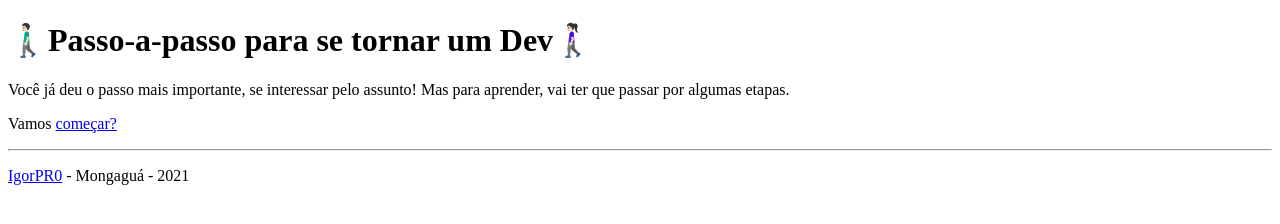
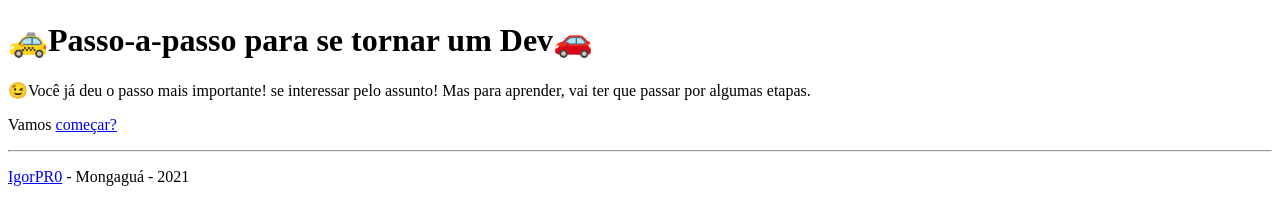
Before and after one commit to IgorPR0/passo-a-passo, a plain HTML site: page inicio.html in a window 1280 px wide. Drawn offline with Linux system fonts and the light colour scheme.

Commit message:
passo-a-passo

```diff
--- a/inicio.html
+++ b/inicio.html
@@ -6,9 +6,9 @@
     <title>Passo a Passo Dev</title>
 </head>
 <body>
-    <h1>🚶🏻‍♂️Passo-a-passo para se tornar um Dev🚶🏻‍♀️</h1>
+    <h1>🚕Passo-a-passo para se tornar um Dev🚗</h1>
 
-    <p>Você já deu o passo mais importante, se interessar pelo assunto! Mas para aprender, vai ter que passar por algumas etapas.</p>
+    <p>😉Você já deu o passo mais importante! se interessar pelo assunto! Mas para aprender, vai ter que passar por algumas etapas.</p>
 
     <p>Vamos
         <a href="periodo.html">começar?</a>
```
